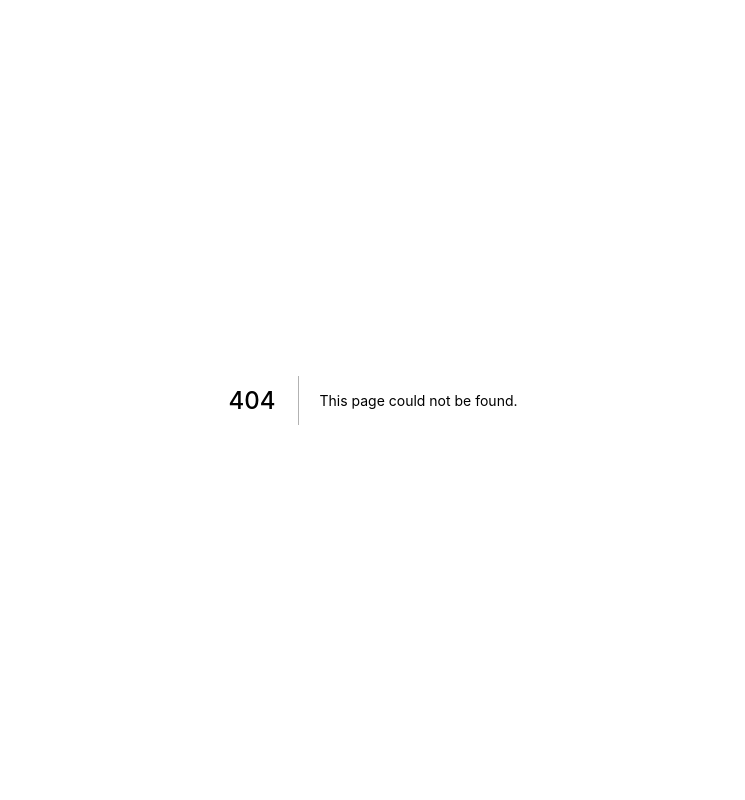
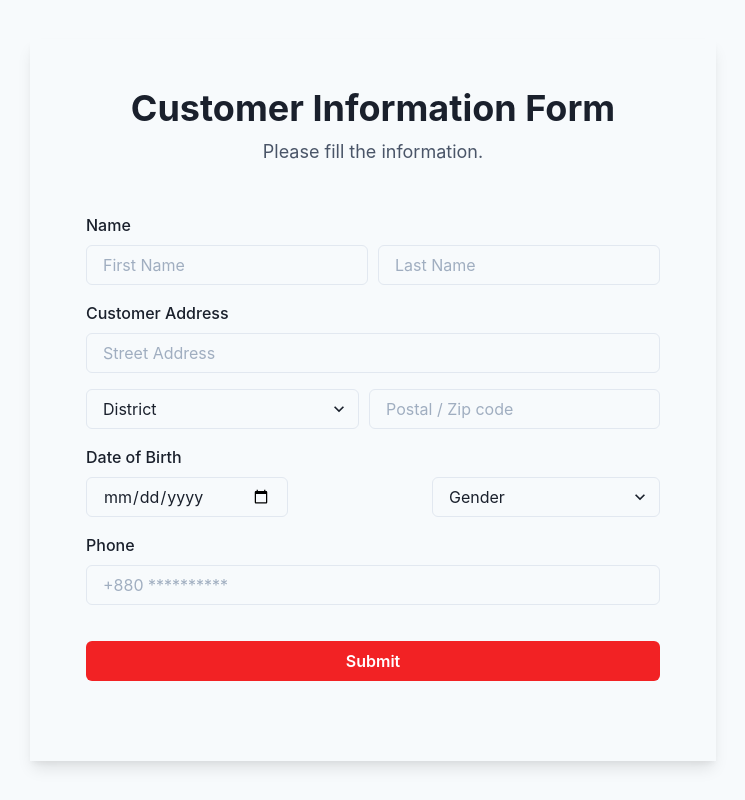
Before and after one commit to kamruz-zzaman/task-for-baham-fronend, a Next.js app: page /customerDetails in a window 1280 px wide. Before the commit this address had no page. Shown: the whole page, without its empty margins (267-1012 px from the left). Built offline with nearby package versions, Linux system fonts and the light colour scheme.

Commit message:
customer information form added successfully

```diff
--- /dev/null
+++ b/Components/Customer_Details/CustomerDetails.js
@@ -0,0 +1,150 @@
+import { ViewIcon, ViewOffIcon } from '@chakra-ui/icons';
+import { Box, Button, Flex, FormControl, FormLabel, Heading, Input, InputRightElement, Select, Stack, Text, useColorModeValue } from '@chakra-ui/react';
+import React from 'react';
+
+const CustomerDetails = () => {
+    const districtList = [
+        "Kishoreganj",
+        "Gopalganj",
+        "Gazipur",
+        "Faridpur",
+        "Dhaka",
+        "Narsingdi",
+        "Narayanganj",
+        "Munshiganj",
+        "Manikganj",
+        "Madaripur",
+        "Rajbari",
+        "Shariatpur",
+        "Tangail",
+        "Cumilla",
+        "Chattogram",
+        "Chandpur",
+        "Brahmanbaria",
+        "Bandarban",
+        "Noakhali",
+        "Lakshmipur",
+        "Khagrachhari",
+        "Feni",
+        "Cox’s Bazar",
+        "Rangamati",
+        "Patuakhali",
+        "Jhalokati",
+        "Bhola",
+        "Barishal",
+        "Barguna",
+        "Pirojpur",
+        "Sylhet",
+        "Sunamganj",
+        "Moulvibazar",
+        "Habiganj",
+        "Khulna",
+        "Jhenaidah",
+        "Jashore",
+        "Chuadanga",
+        "Bagerhat",
+        "Satkhira",
+        "Narail",
+        "Meherpur",
+        "Magura",
+        "Kushtia",
+        "Chapainawabganj",
+        "Natore",
+        "Joypurhat",
+        "Naogaon",
+        "Bogura",
+        "Sirajganj",
+        "Rajshahi",
+        "Pabna",
+        "Dinajpur",
+        "Gaibandha",
+        "Rangpur",
+        "Panchagarh",
+        "Nilphamari",
+        "Lalmonirhat",
+        "Kurigram",
+        "Thakurgaon",
+        "Sherpur",
+        "Netrokona",
+        "Mymensingh",
+        "Jamalpur"
+    ]
+    return (
+        <Flex
+            minH={'100vh'}
+            align={'center'}
+            justify={'center'}
+            bg={useColorModeValue('gray.50', 'gray.800')}>
+            <Stack spacing={4} mx={'auto'} py={12} px={6}
+                boxShadow={'lg'}>
+                <Stack align={'center'}>
+                    <Heading fontSize={'4xl'}>Customer Information Form</Heading>
+                    <Text fontSize={'lg'} color={'gray.600'}>
+                        Please fill the information.
+                    </Text>
+                </Stack>
+                <Box
+                    rounded={'lg'}
+                    p={8}>
+                    <Stack spacing={4}>
+                        <FormControl id="Name">
+                            <FormLabel>Name</FormLabel>
+                            <Flex>
+                                <Input placeholder='First Name' marginRight='10px' type="text" />
+                                <Input placeholder='Last Name' type="text" />
+                            </Flex>
+                        </FormControl>
+                        <FormControl id="Address">
+                            <FormLabel>Customer Address</FormLabel>
+                            <Input placeholder='Street Address' type="text" />
+                        </FormControl>
+                        <FormControl id="City">
+                            <Flex>
+                                <Select placeholder='District' marginRight='10px'>
+                                    {districtList.map((data, index) => (
+                                        <option key={index} value={`${data}`}>{data}</option>
+                                    ))}
+                                </Select>
+                                <Input placeholder='Postal / Zip code' type="text" />
+                            </Flex>
+                        </FormControl>
+                        <FormControl>
+                            <Flex
+                                justify={'space-between'}
+                            >
+                                <Box marginRight={{ base: "10px", md: "0px" }}>
+                                    <FormLabel>Date of Birth</FormLabel>
+                                    <Input width={{ base: null, md: "202px" }} type="date" />
+                                </Box>
+                                <Select width={{ base: null, md: "228px" }} placeholder='Gender' marginTop='32px' >
+                                    <option value='Male'>Male</option>
+                                    <option value='Female'>Female</option>
+                                </Select>
+                            </Flex>
+                        </FormControl>
+                        <FormControl>
+                            <Box>
+                                <FormLabel>Phone</FormLabel>
+                                <Input placeholder='+880 **********' type="number" />
+                            </Box>
+                        </FormControl>
+
+                        <Stack spacing={10}>
+                            <Button
+                                marginTop='20px'
+                                bg={'#f22224'}
+                                color={'white'}
+                                _hover={{
+                                    bg: '#a51416',
+                                }}>
+                                Submit
+                            </Button>
+                        </Stack>
+                    </Stack>
+                </Box>
+            </Stack>
+        </Flex>
+    );
+};
+
+export default CustomerDetails;
--- /dev/null
+++ b/pages/customerDetails.js
@@ -0,0 +1,7 @@
+import CustomerDetails from "../Components/Customer_Details/CustomerDetails";
+
+export default function customerDetails() {
+    return (
+        <CustomerDetails />
+    )
+}
--- a/pages/index.js
+++ b/pages/index.js
@@ -1,7 +1,4 @@
-import Head from 'next/head'
-import Image from 'next/image'
 import Login from '../Components/Login/Login'
-import styles from '../styles/Home.module.css'
 
 export default function Home() {
   return (
```
Also changed, not shown: Components/Login/Login.js (+6 -6 lines), Assets/baham_logo.webp (added).
